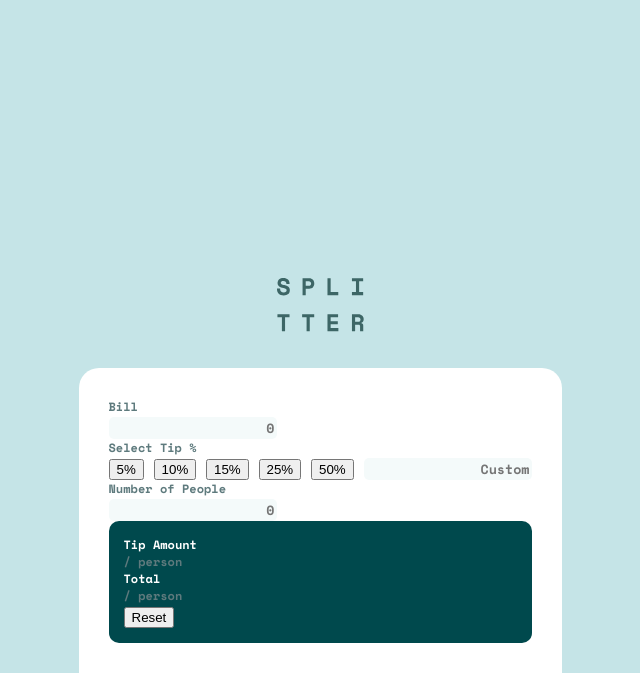
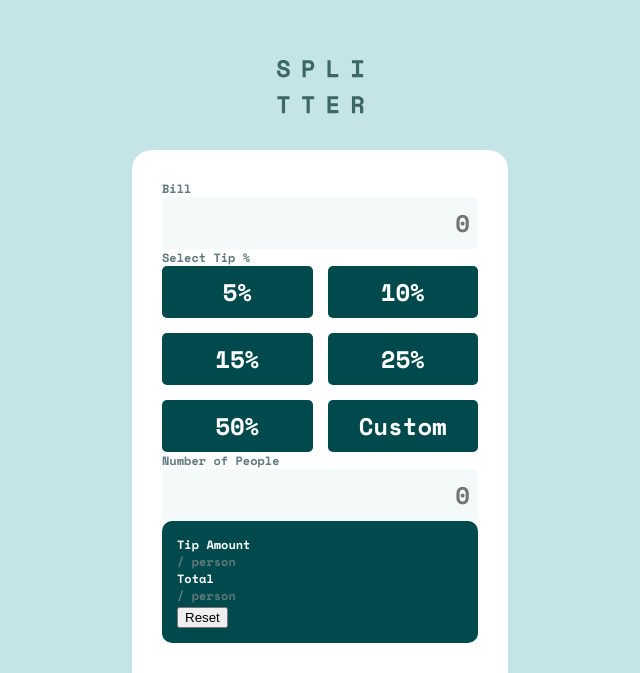
Before and after one commit to humbruno/tip-calculator, a website: page index.html in a window 1280 px wide. Shown: the part 127-800 px from the top of the page, without its empty margins (320-960 px from the left). Drawn offline with nearby package versions, Linux system fonts and the light colour scheme.

Commit message:
Added button styling and grid templating

```diff
--- a/app/scss/_buttons.scss
+++ b/app/scss/_buttons.scss
@@ -0,0 +1,26 @@
+@use "utils" as *;
+
+ul {
+  list-style: none;
+  padding: 0;
+  margin: 0;
+  display: grid;
+  grid-template-columns: repeat(2, 1fr);
+  gap: 15px;
+
+  li {
+  }
+}
+
+.input__btn-wrapper {
+  .btn {
+    border: none;
+    font-family: var(--fontPrimary);
+    width: 100%;
+    padding: 8px;
+    border-radius: 5px;
+    font-size: rem(24);
+    background-color: var(--veryDarkCyan);
+    color: var(--white);
+  }
+}
--- a/app/scss/style.scss
+++ b/app/scss/style.scss
@@ -32,12 +32,27 @@ input {
   text-align: right;
   background-color: var(--veryLightGrayishCyan);
   border: none;
+  padding: 8px;
   border-radius: 5px;
+  font-size: rem(24);
+  color: var(--veryDarkCyan);
 }
 
 .input {
   color: var(--darkGrayishCyan);
   flex: 1;
+
+  &__bill-wrapper {
+    input {
+      width: 100%;
+    }
+  }
+
+  &__people-wrapper {
+    input {
+      width: 100%;
+    }
+  }
 }
 
 .output {
--- a/index.html
+++ b/index.html
@@ -37,12 +37,15 @@
         </div>
         <div class="input__btn-wrapper">
           <h2>Select Tip %</h2>
-          <button class="btn">5%</button>
-          <button class="btn">10%</button>
-          <button class="btn">15%</button>
-          <button class="btn">25%</button>
-          <button class="btn">50%</button>
-          <input type="text" placeholder="Custom" />
+          <ul>
+            <li><button class="btn">5%</button></li>
+            <li><button class="btn">10%</button></li>
+            <li><button class="btn">15%</button></li>
+            <li><button class="btn">25%</button></li>
+            <li><button class="btn">50%</button></li>
+            <li><button class="btn">Custom</button></li>
+            <!-- <li><input type="text" placeholder="Custom" /></li> -->
+          </ul>
         </div>
         <div class="input__people-wrapper">
           <h2>Number of People</h2>
```
Also changed, not shown: css/style.css.
